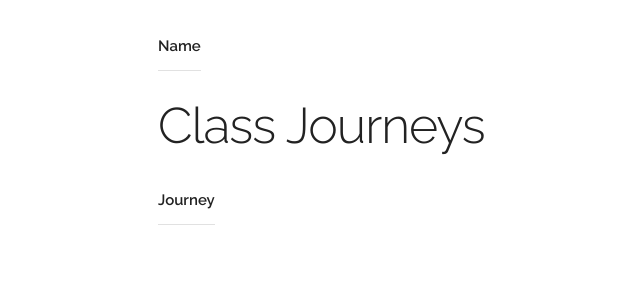
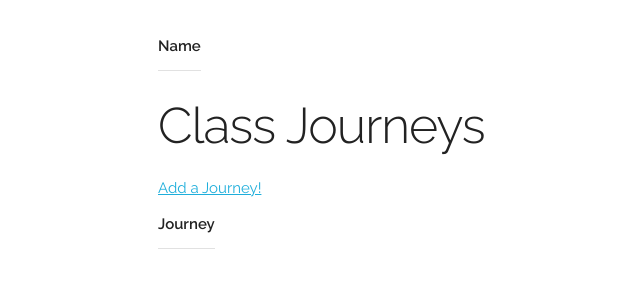
Before and after one commit to cfg-chicago/team-1, a Flask app: page /class in a window 1280 px wide. Shown: the part 311-605 px from the top of the page, without its empty margins (2-642 px from the left). Run offline with Flask 2, Linux system fonts and the light colour scheme; data comes from the database, SQL or seed files in the repository; lists and menus that the app fills with data are empty.

Commit message:
trents branch commit

```diff
--- a/app.py
+++ b/app.py
@@ -77,6 +77,24 @@ def profile_route():
 			reflections[journey['event']] = reflection
 	return render_template('profile.html', username = username, bio = bio, userjournies = userjournies, journies = journies, reflections=reflections, pic=pic)
 
+@app.route('/addjourney', methods=['GET', 'POST'])
+def add_journey_route():
+	classid = request.args.get('ref')
+	if request.method == 'POST':
+		if 'name' not in request.form:
+			return render_template('addjourney.html', ref = classid)
+		name = request.form['name']
+		cur = db.cursor()
+		cur.execute("INSERT INTO Journey(event) VALUES((%s))", (name))
+		cur = db.cursor()
+		cur.execute("SELECT MAX(journeyid) FROM Journey")
+		journeyid = cur.fetchall()[0]['MAX(journeyid)']
+		cur = db.cursor()
+		cur.execute("INSERT INTO ClassJourney(classid, journeyid) VALUES((%s), (%s))", ((classid, journeyid)))
+		return redirect(url_for('class_route', classid = classid))
+	else:
+		return render_template('addjourney.html', ref = classid)
+
 
 @app.route('/journey', methods=['GET', 'POST'])
 def journey_route():
@@ -114,7 +132,7 @@ def class_route():
 			cur = db.cursor()
 			cur.execute("SELECT event FROM Journey WHERE journeyid = (%s)", (journey['journeyid']))
 			classjourniesdetails[journey['journeyid']] = cur.fetchall()[0]
-		return render_template('class.html', classes = classes, users = users, classjournies = classjournies, classjourniesdetails = classjourniesdetails)
+		return render_template('class.html', classes = classes, classid = classid, users = users, classjournies = classjournies, classjourniesdetails = classjourniesdetails)
 
 
 if __name__ == "__main__":
--- a/tbl_create.sql
+++ b/tbl_create.sql
@@ -10,7 +10,7 @@ CREATE TABLE User (
 );
 
 CREATE TABLE Journey (
-    journeyid Int PRIMARY KEY,
+    journeyid Int PRIMARY KEY AUTO_INCREMENT,
     event VARCHAR(200)
 );
 
--- a/templates/class.html
+++ b/templates/class.html
@@ -25,13 +25,14 @@
     </table>
 
     <h1> Class Journeys </h1>
+    <a href="{{url_for('add_journey_route', ref=classid)}}">Add a Journey!</a>
     <table>
         <tr>
             <th> Journey </th>
         </tr>
         {% for journey in classjournies %}
         <tr>
-            <td><a href="{{url_for('journey_route', journeyid=journey['journeyid'])}}">{{classjourniesdetails[journey['journeyid']]['event']}}</a></td>
+            <td><a href="{{url_for('journey_route', ref=classid, journeyid=journey['journeyid'])}}">{{classjourniesdetails[journey['journeyid']]['event']}}</a></td>
         </tr>
         {% endfor %}
     </table>
```
